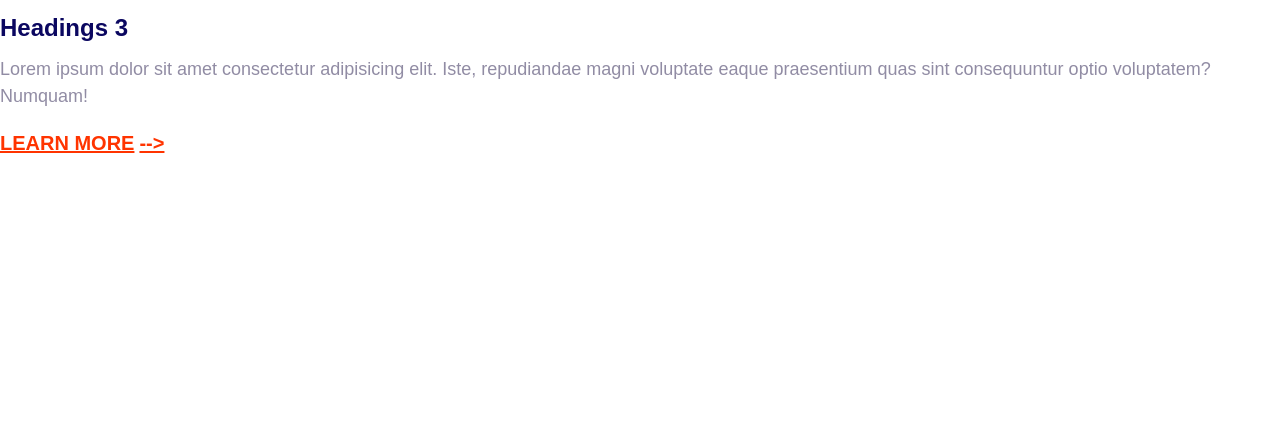
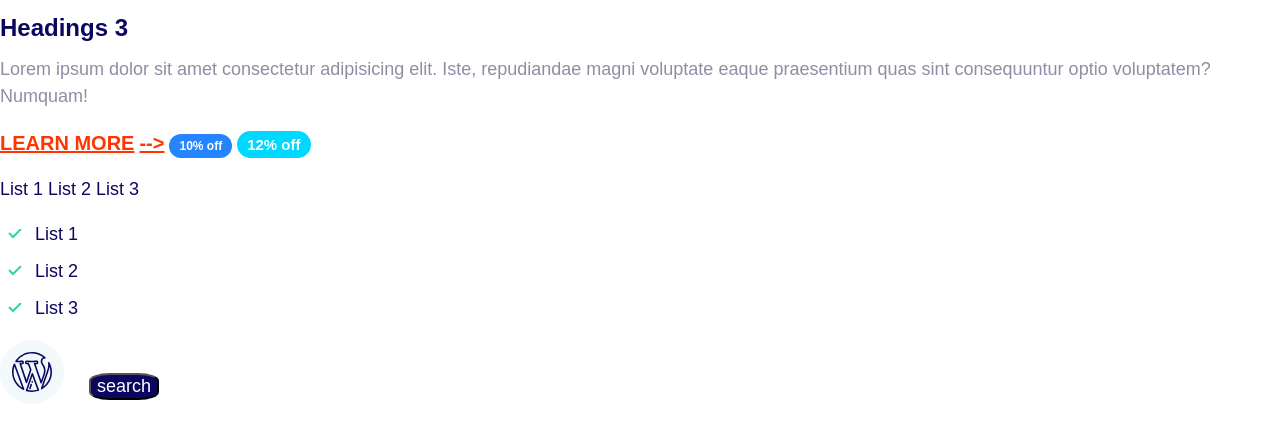
Before and after one commit to vikey1793/vik, a plain HTML site: page index.html in a window 1280 px wide. Shown: the part 185-624 px from the top of the page. Drawn offline with Linux system fonts and the light colour scheme.

Commit message:
svg to the item added

```diff
--- a/css/styles.css
+++ b/css/styles.css
@@ -66,3 +66,68 @@ a{
     font-size: 1.5rem;
 }
 }
+/* badges */
+.badges{
+    border-radius: 20px;
+    font-size: 2rem;
+    font-weight: 600;
+    padding : 0.5rem 1rem;
+    white-space: nowrap;
+}
+.badges--primary{
+    background: var(--color-primary);
+    color: #fff
+}
+.badges--secondary{
+    background:var(--color-secondary) ;
+    color: #fff;
+
+}
+@media screen and (min-width:1024px){
+.badges{
+    font-size: 1.5rem;
+}
+.badges--primary{
+    font-size: 1.2rem;
+}
+}
+/*List*/
+.List{
+    padding: 0;
+    color: var(--color-headings);
+}
+.inline--list .list--item{
+    display: inline-block;
+}
+.list--tick {
+    list-style-image: url(../images/tick.svg);
+   padding-left: 3rem;
+}
+.list--tick .list--item{
+    padding-left: .5rem;
+    margin-bottom: 1rem;
+}
+.icon{
+    widows: 40px;
+    height:40px;
+    fill: var(--color-headings);
+}
+.svg-container{
+    background:#f3f9fa;
+    width: 64px;
+    height: 64px;
+    border-radius: 100%;
+    display: inline-flex;
+    justify-content: center;
+    align-items: center;
+}
+.btn{
+    border-radius: 30%;
+    background-color: var(--color-headings);
+    color: white;
+    outline: 0;
+    margin-left: 2rem;
+}
+.btn--primary{
+    padding:2rem,1.5rem;
+}
--- a/index.html
+++ b/index.html
@@ -16,5 +16,21 @@
     <p>Lorem ipsum dolor sit amet consectetur adipisicing elit.
         Iste, repudiandae magni voluptate eaque praesentium quas sint consequuntur optio voluptatem? Numquam!</p>
     <a href="#" class="link-arrow">Learn more</a>
+    <span class="badges badges--primary">10% off</span>
+    <span class="badges badges--secondary">12% off</span>
+    <ul class="List inline--list">
+        <li class="list--item">List 1</li>
+        <li class="list--item">List 2</li>
+        <li class= "list--item">List 3</li>
+    </ul>
+  <ul class="List list--tick">
+      <li class="list--item">List 1</li>
+      <li class="list--item">List 2</li>
+      <li class="list--item">List 3</li>
+  </ul>
+  <span class="svg-container"><svg class="icon icon--primary">
+  <use xlink:href="images/sprite.svg#wordpress"></use>
+  </svg></span>
+  <button class="btn btn--primary">search</button>
 </body>
 </html>
```
Also changed, not shown: images/sprite.svg (added), images/tick.svg (added).
